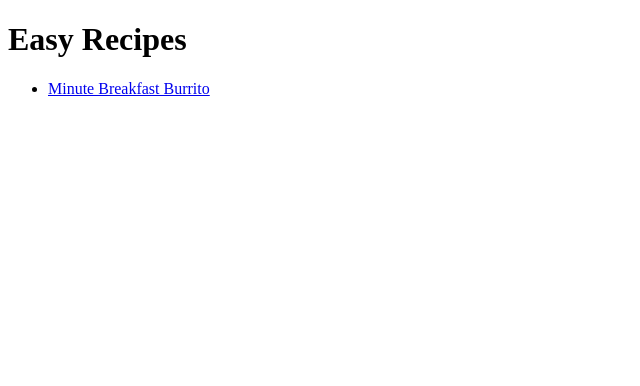
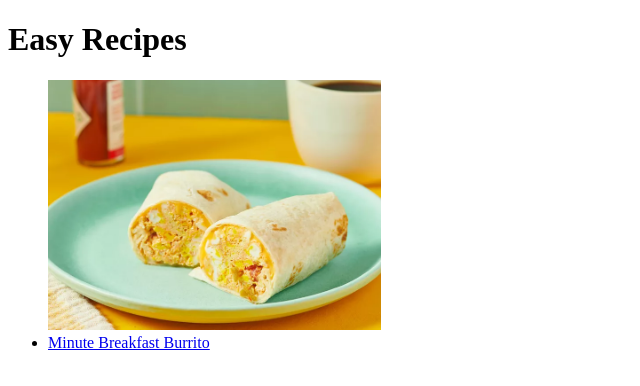
Before and after one commit to cowsareflying/easy-recipes, a plain HTML site: page index.html in a window 1280 px wide. Shown: the whole page, without its empty margins (0-640 px from the left). Drawn offline with Linux system fonts and the light colour scheme.

Commit message:
Add recipe image to index.html

```diff
--- a/index.html
+++ b/index.html
@@ -7,6 +7,7 @@
   <body>
     <h1>Easy Recipes</h1>
     <ul>
+      <img src="./images/minute-breakfast-burrito/result.webp" height="250" alt="Burrito cut in half">
       <li><a href="./recipes/minute-breakfast-burrito.html">Minute Breakfast Burrito</a></li>
     </ul>
   </body>
```
